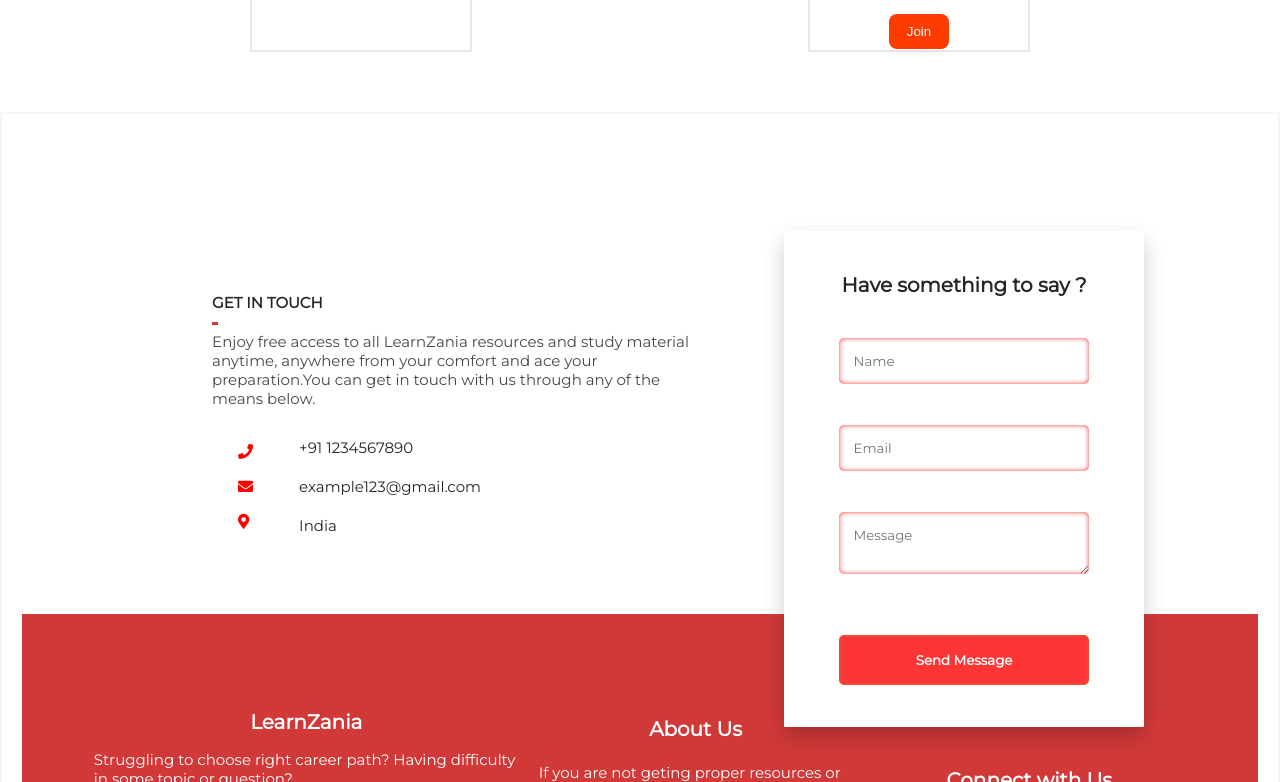
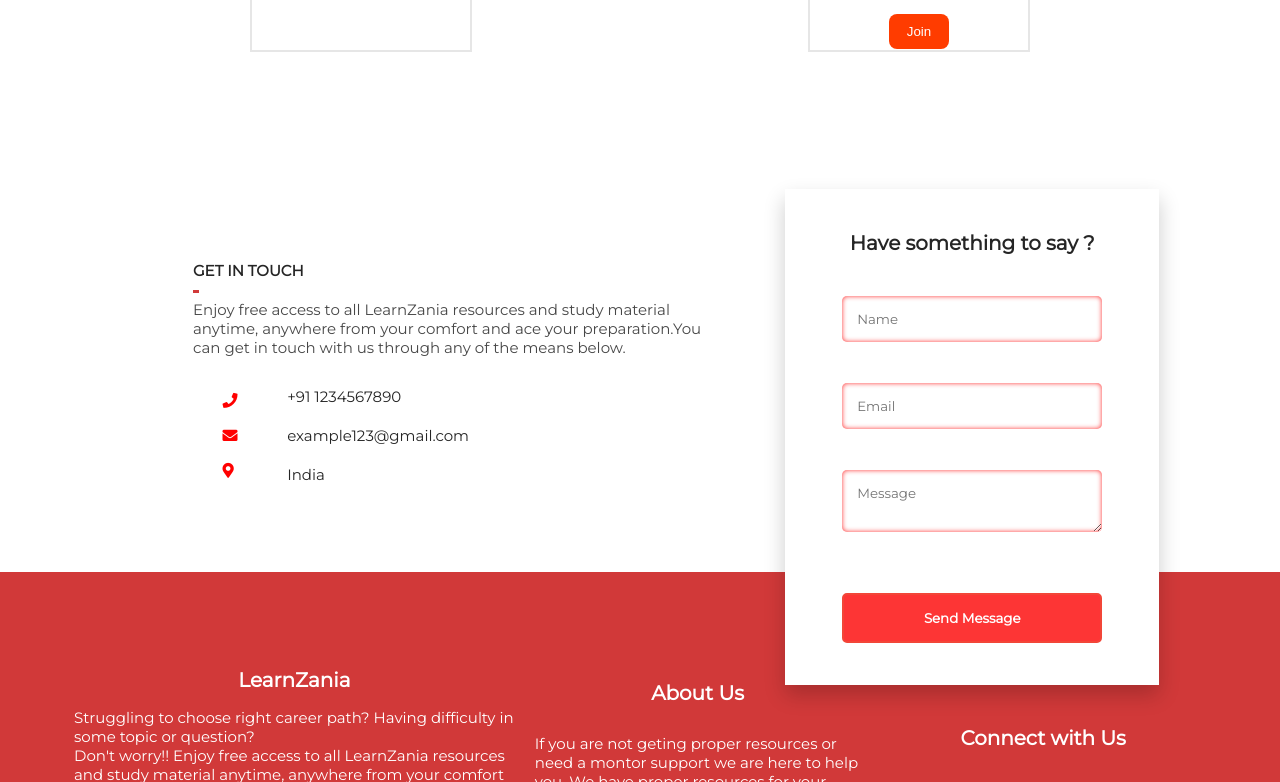
Before and after one commit to Akshima-Ghai/OneEducationalWebsiteForAll, a React (Create React App) app: page /Feature_Teacher in a window 1280 px wide. Shown: the part 2018-2800 px from the top of the page. Built offline with nearby package versions, Linux system fonts and the light colour scheme.

Commit message:
nothing change

```diff
--- a/src/components/Footer/Footer.css
+++ b/src/components/Footer/Footer.css
@@ -1,9 +1,9 @@
 .footer {
   width: 100%;
   height: 125vh;
-  padding: 2rem;
-  border: 2px solid whitesmoke;
-  padding-top: 4rem;
+  /* padding: 2rem;
+  border: 2px solid whitesmoke; */
+  /* padding-top: 4rem; */
 }
 .footer__main-content {
   display: flex;
```
Also changed, not shown: 2 other files (tests, documents, lock files or other folders).
